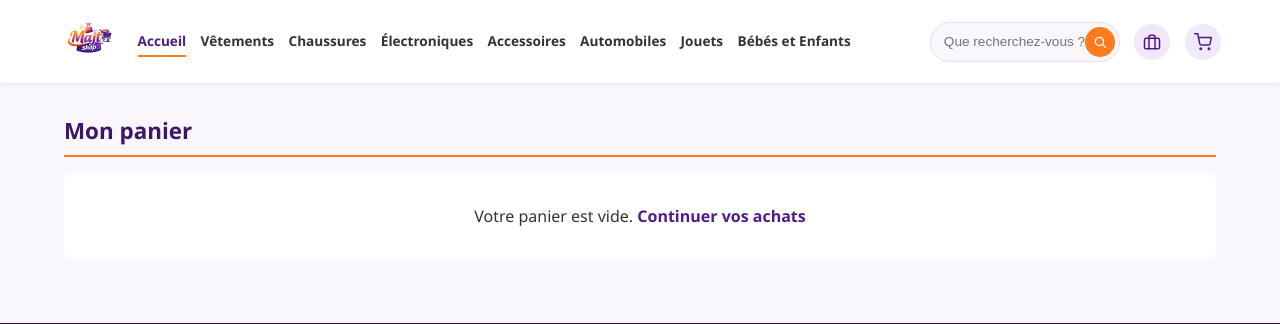
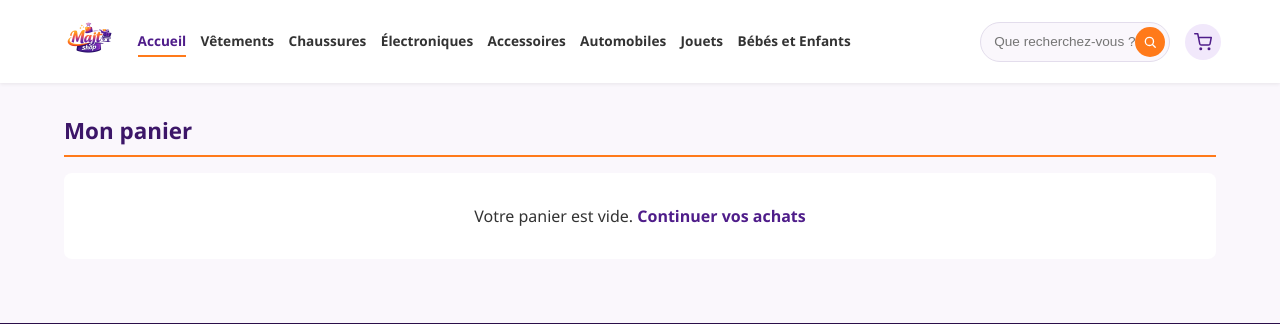
Before and after one commit to jeankamona-netizen/majit-shop, a Flask app: page /panier in a window 1280 px wide. Shown: the top 324 px of the page. Run offline with Flask 3, Linux system fonts and the light colour scheme; data that the repository does not hold is empty.

Commit message:
Retire l'icône de connexion professionnelle du site public
Les clients ne doivent voir aucun accès visible vers l'espace
admin/livreur/gestionnaire. Le personnel accède à /connexion via un
lien direct, distinct du site public.

```diff
--- a/templates/base.html
+++ b/templates/base.html
@@ -38,10 +38,6 @@
                 {% if admin_connecte %}
                 <a href="{{ url_for('connexion', suivant=url_for('admin_tableau_de_bord')) }}" class="panier" aria-label="Retour à l'administration" title="Retour à l'administration">
                     <svg xmlns="http://www.w3.org/2000/svg" viewBox="0 0 24 24" fill="none" stroke="currentColor" stroke-width="2" stroke-linecap="round" stroke-linejoin="round"><line x1="18" y1="20" x2="18" y2="10"></line><line x1="12" y1="20" x2="12" y2="4"></line><line x1="6" y1="20" x2="6" y2="14"></line></svg>
-                </a>
-                {% else %}
-                <a href="{{ url_for('connexion') }}" class="panier" aria-label="Espace professionnel" title="Espace professionnel (Admin / Livreur / Gestionnaire)">
-                    <svg xmlns="http://www.w3.org/2000/svg" viewBox="0 0 24 24" fill="none" stroke="currentColor" stroke-width="2" stroke-linecap="round" stroke-linejoin="round"><rect x="2" y="7" width="20" height="14" rx="2"></rect><path d="M16 21V5a2 2 0 0 0-2-2h-4a2 2 0 0 0-2 2v16"></path></svg>
                 </a>
                 {% endif %}
 
```
